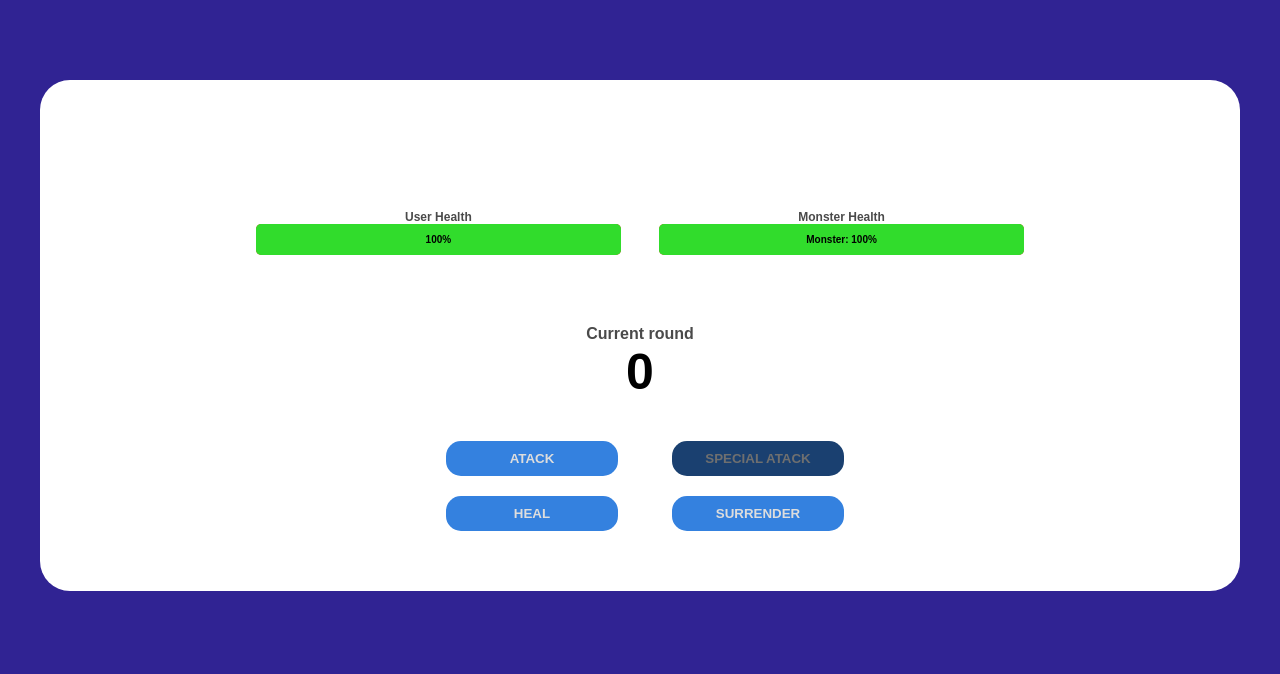
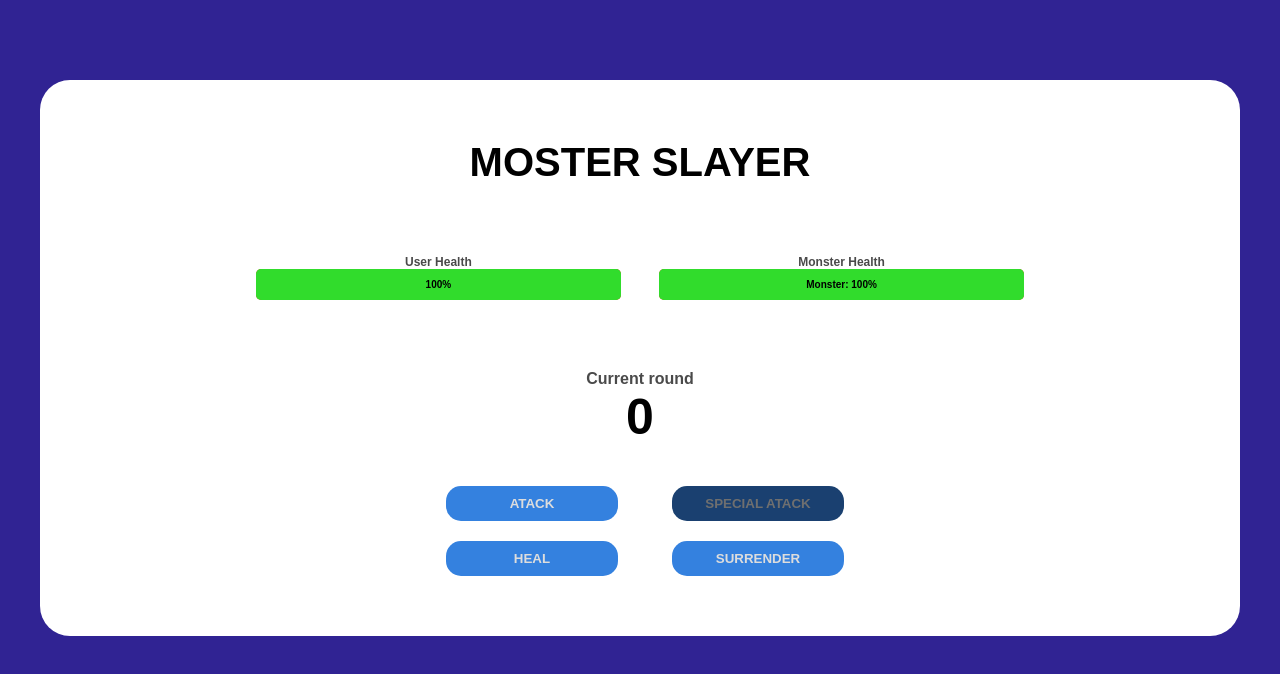
Before and after one commit to frodriguezbeistegui/next-monster-slayer, a Next.js app: page / in a window 1280 px wide. Shown: the top 674 px of the page. Built offline with nearby package versions, Linux system fonts and the light colour scheme.

Commit message:
title and little style changes

```diff
--- a/components/GameLayout.jsx
+++ b/components/GameLayout.jsx
@@ -11,10 +11,8 @@ export default function GameLayout() {
 
   // Monster will atack every update if rounds is not 0
   useEffect(() => {
-    if(rounds !== 0)
-    monsterAtack(8, 13)
-  }, [rounds])
-
+    if (rounds !== 0) monsterAtack(8, 13);
+  }, [rounds]);
 
   const displayResult = (result) => {
     const route = {
@@ -23,7 +21,9 @@ export default function GameLayout() {
         rounds,
       },
     };
-    router.push(route);
+    setTimeout(() =>{
+      router.push(route);
+    }, 300)
   };
 
   // Set the controllers to mannage the game behavior
@@ -53,9 +53,7 @@ export default function GameLayout() {
     const value = randomBetween(min, max);
     if (userHealth - value <= 0) {
       setUserHealth(0);
-      setTimeout(()=>{
-        displayResult('lose');
-      }, 1000)
+      displayResult('lose');
     } else setUserHealth(userHealth - value);
   };
 
@@ -63,12 +61,9 @@ export default function GameLayout() {
     const value = randomBetween(min, max);
     if (monsterHealth - value <= 0) {
       setMosterHealth(0);
-      setTimeout(()=>{
-        displayResult('win');
-      }, 1000);
-    }else setMosterHealth(monsterHealth - value);
+      displayResult('win');
+    } else setMosterHealth(monsterHealth - value);
   };
-
 
   const heal = (min, max) => {
     const value = randomBetween(min, max);
@@ -79,6 +74,8 @@ export default function GameLayout() {
   const specialActive = roundsToSpecial >= 3 ? 'active' : false;
   return (
     <div className="game__container">
+      <h1 className='game-title'>Moster slayer</h1>
+
       <div className="game__healthbar-container">
         <div className="game__healthbar-wrap">
           <label className="game__healthbar-label">User health</label>
@@ -103,14 +100,13 @@ export default function GameLayout() {
         </div>
       </div>
       <div className="game__rounds">
-      <h1 className='game__rounds-label'>Current round</h1>
-      <strong className='game__rounds-number'>{rounds}</strong>
-
+        <h1 className="game__rounds-label">Current round</h1>
+        <strong className="game__rounds-number">{rounds}</strong>
       </div>
 
       <div className="game__controllers">
         <button
-          className="btn btn-atack"
+          className="btn"
           onClick={() => {
             handleAction('atack');
           }}
--- a/sass/components/_game.scss
+++ b/sass/components/_game.scss
@@ -80,6 +80,11 @@
     }
   }
 
+  &-title{
+    text-transform: uppercase;
+    font-size: 4rem;
+  }
+
 }
 
 .btn {
--- a/styles/globals.css
+++ b/styles/globals.css
@@ -100,6 +100,10 @@ html {
   .game__rounds-number {
     color: #000;
     font-size: 5rem; }
+
+.game-title {
+  text-transform: uppercase;
+  font-size: 4rem; }
 
 .btn {
   padding: 1rem;
```
